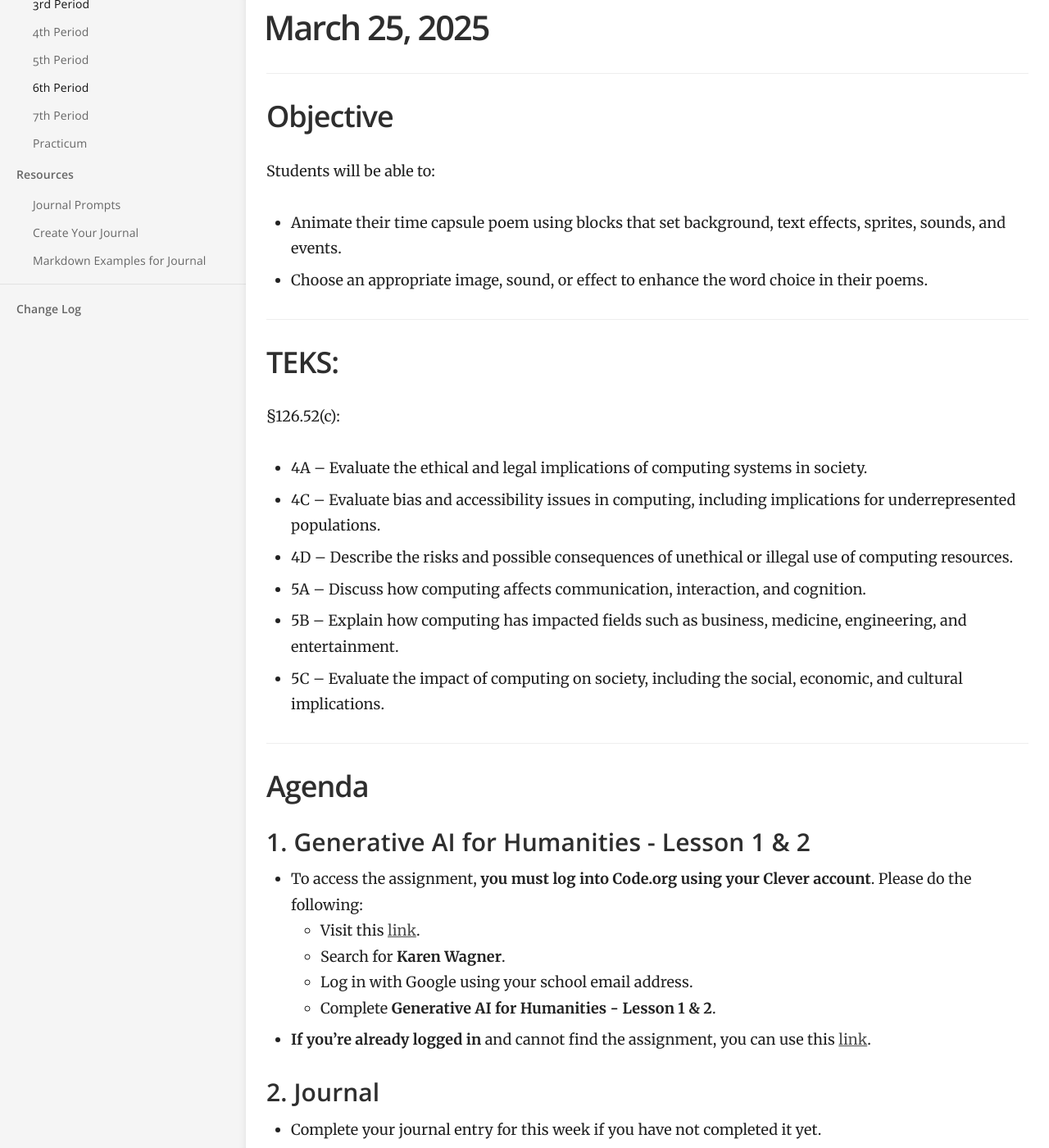
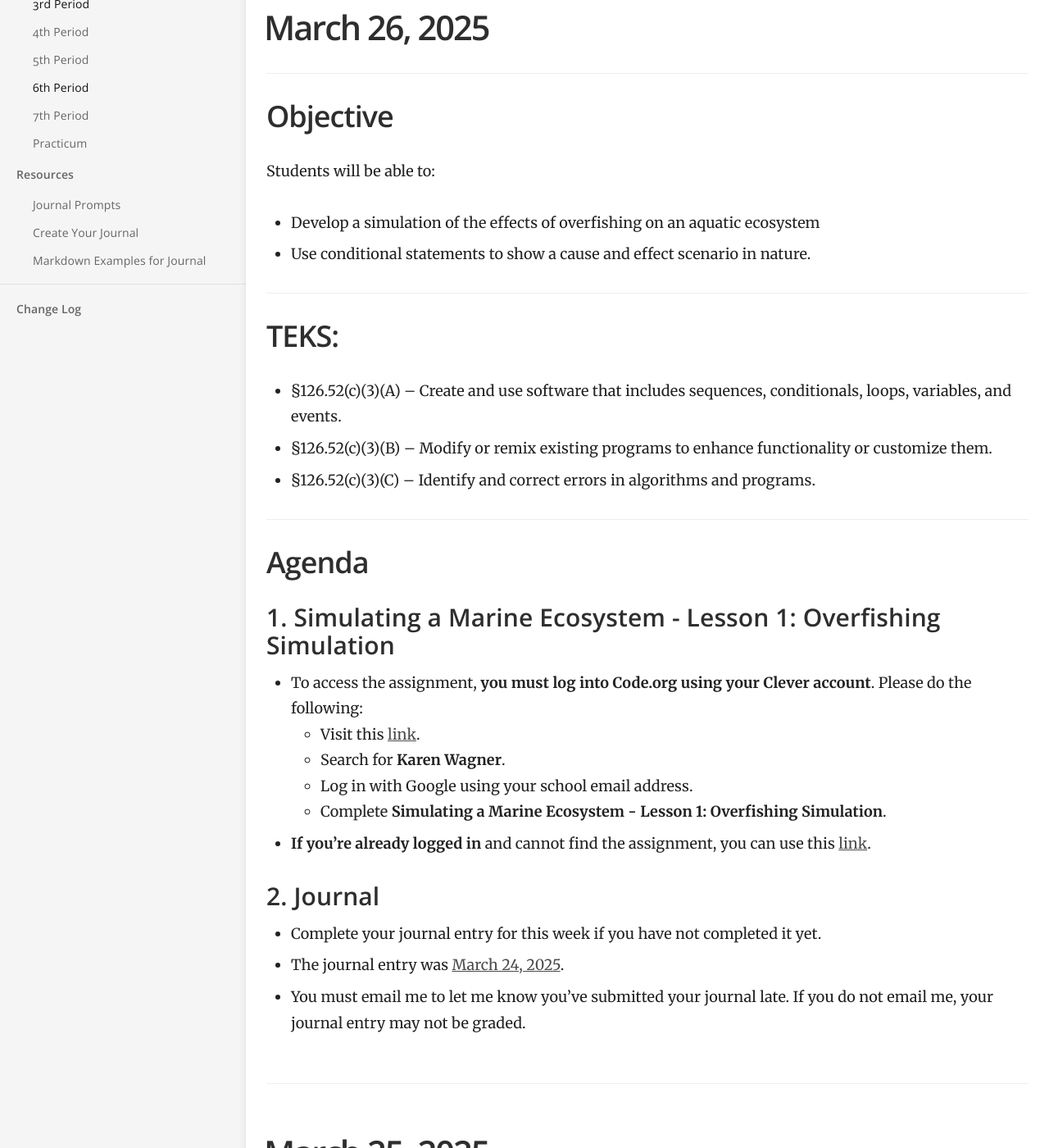
Before and after one commit to mswhitby/classroom, a Jekyll site: the page built from _docs/classes/6th.md, in a window 1280 px wide and 1400 px high, scrolled down 266 px. Shown: the whole window at 82% size. Built offline with Jekyll 4.4.1, drawn with Linux system fonts in a browser that asks for light colours.

Commit message:
Updated lessons

```diff
--- a/_docs/classes/6th.md
+++ b/_docs/classes/6th.md
@@ -4,6 +4,42 @@ subtitle: Fundamentals of Computer Science
 category: Classes
 order: 5
 ---
+
+# March 26, 2025
+
+## Objective
+
+Students will be able to:
+- Develop a simulation of the effects of overfishing on an aquatic ecosystem
+- Use conditional statements to show a cause and effect scenario in nature.
+
+## TEKS:
+
+- §126.52(c)(3)(A) – Create and use software that includes sequences, conditionals, loops, variables, and events.
+- §126.52(c)(3)(B) – Modify or remix existing programs to enhance functionality or customize them.
+- §126.52(c)(3)(C) – Identify and correct errors in algorithms and programs.
+
+## Agenda
+
+### 1. Simulating a Marine Ecosystem - Lesson 1: Overfishing Simulation
+
+- To access the assignment, **you must log into Code.org using your Clever account**. Please do the following:
+    - Visit this [link](https://clever.com/oauth/district-picker?client_id=2f27405716644a951b23&redirect_uri=https%3A%2F%2Fstudio.code.org%2Fusers%2Fauth%2Fclever%2Fcallback&response_type=code&state=ede33ff61289cf32708a0f54079cdd23e31d0b0a02b0e0e8).
+    - Search for **Karen Wagner**.
+    - Log in with Google using your school email address.
+    - Complete **Simulating a Marine Ecosystem - Lesson 1: Overfishing Simulation**.
+
+- **If you're already logged in** and cannot find the assignment, you can use this [link](https://studio.code.org/s/csc-ecosystems-2023).
+
+### 2. Journal
+
+- Complete your journal entry for this week if you have not completed it yet.
+- The journal entry was [March 24, 2025](https://github.com/mswhitby/classroom/blob/main/_docs/resources/journal.md#march-24-2025).
+- You must email me to let me know you've submitted your journal late. If you do not email me, your journal entry may not be graded.
+
+<!-- ### 3. Missing Work -->
+
+----
 
 # March 25, 2025
 
```
Also changed, not shown: _docs/classes/3rd.md (+36 -0 lines), _docs/classes/4th.md (+36 -0 lines).
